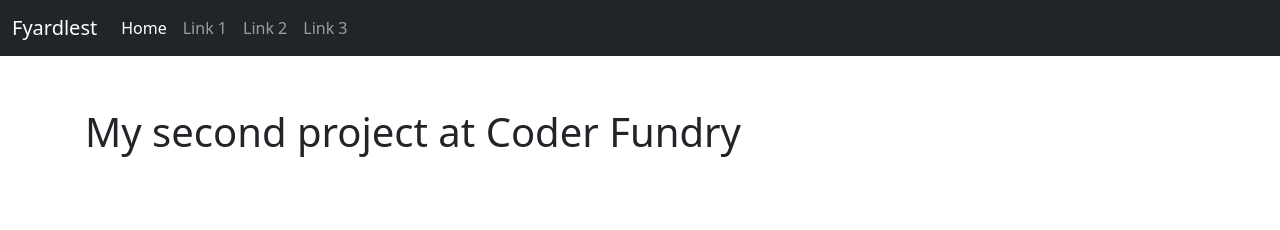
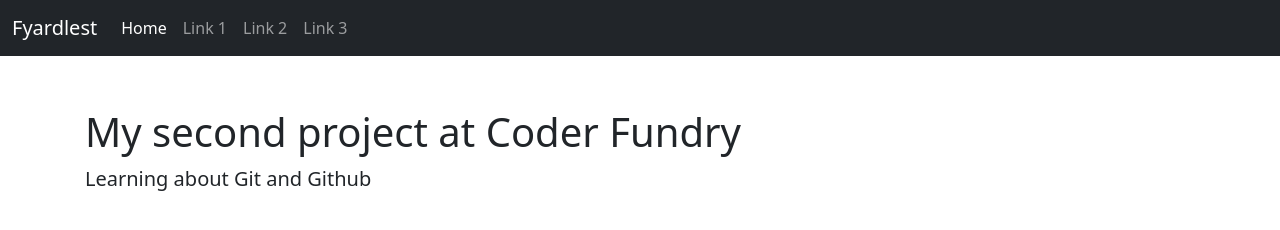
Before and after one commit to fyardlest1/GithubCoderFundry, a plain HTML site: page index.html in a window 1280 px wide. Drawn offline with nearby package versions, Linux system fonts and the light colour scheme.

Commit message:
Correction of the style sheet
Correction of the style sheet and adding text in the p tag

```diff
--- a/css/site.css
+++ b/css/site.css
@@ -1,4 +1,4 @@
 
 main>.container {
-        padding: 60px 15px 0;
-    }
+    padding: 60px 15px 0;
+}
--- a/index.html
+++ b/index.html
@@ -46,7 +46,7 @@
 <main class="flex-shrink-0">
    <div class="container">
        <h1 class="mt-5">My second project at Coder Fundry</h1>
-       <p class="lead"></p>
+       <p class="lead">Learning about Git and Github</p>
    </div>
  </main>
     <!-- Bootstrap JS -->
```
